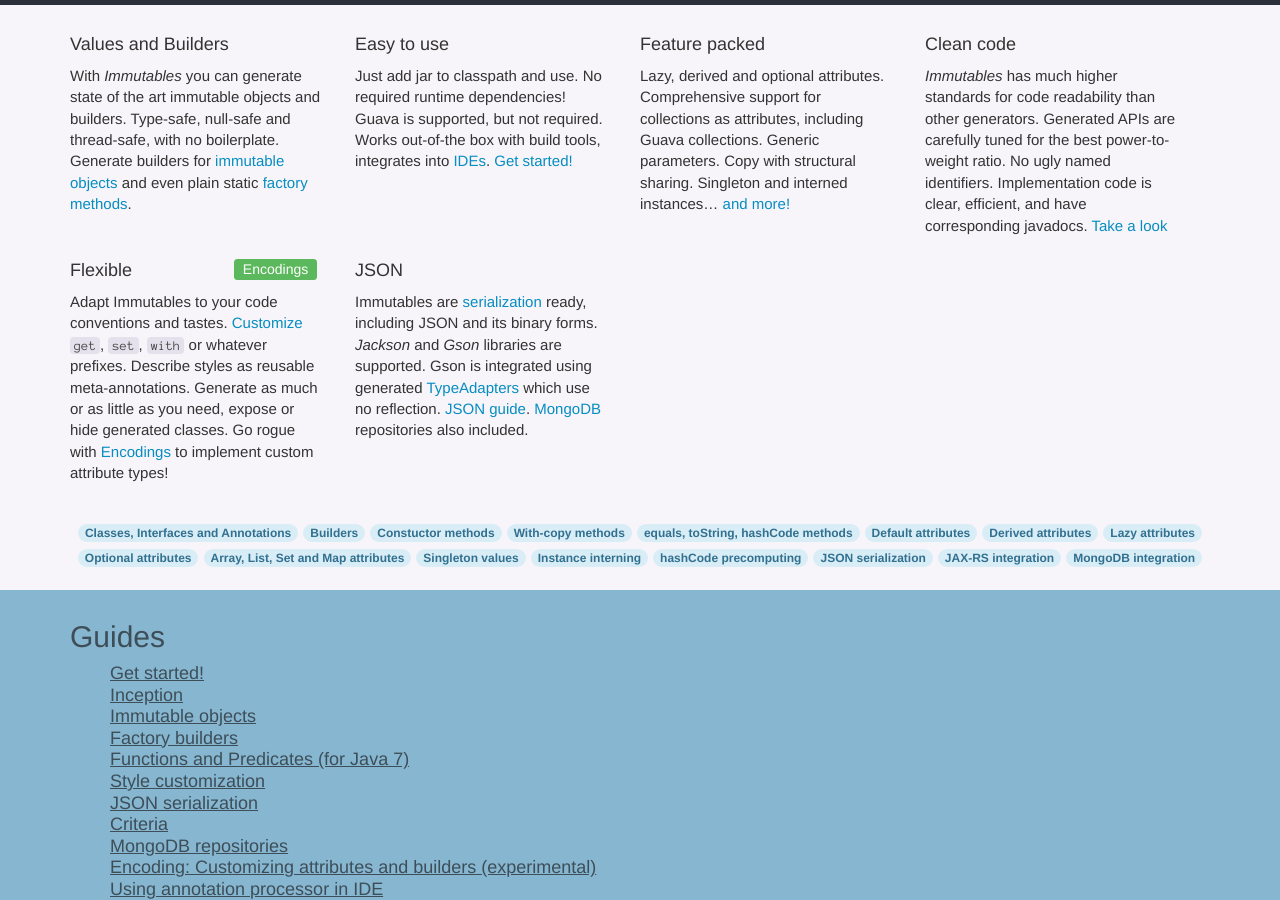
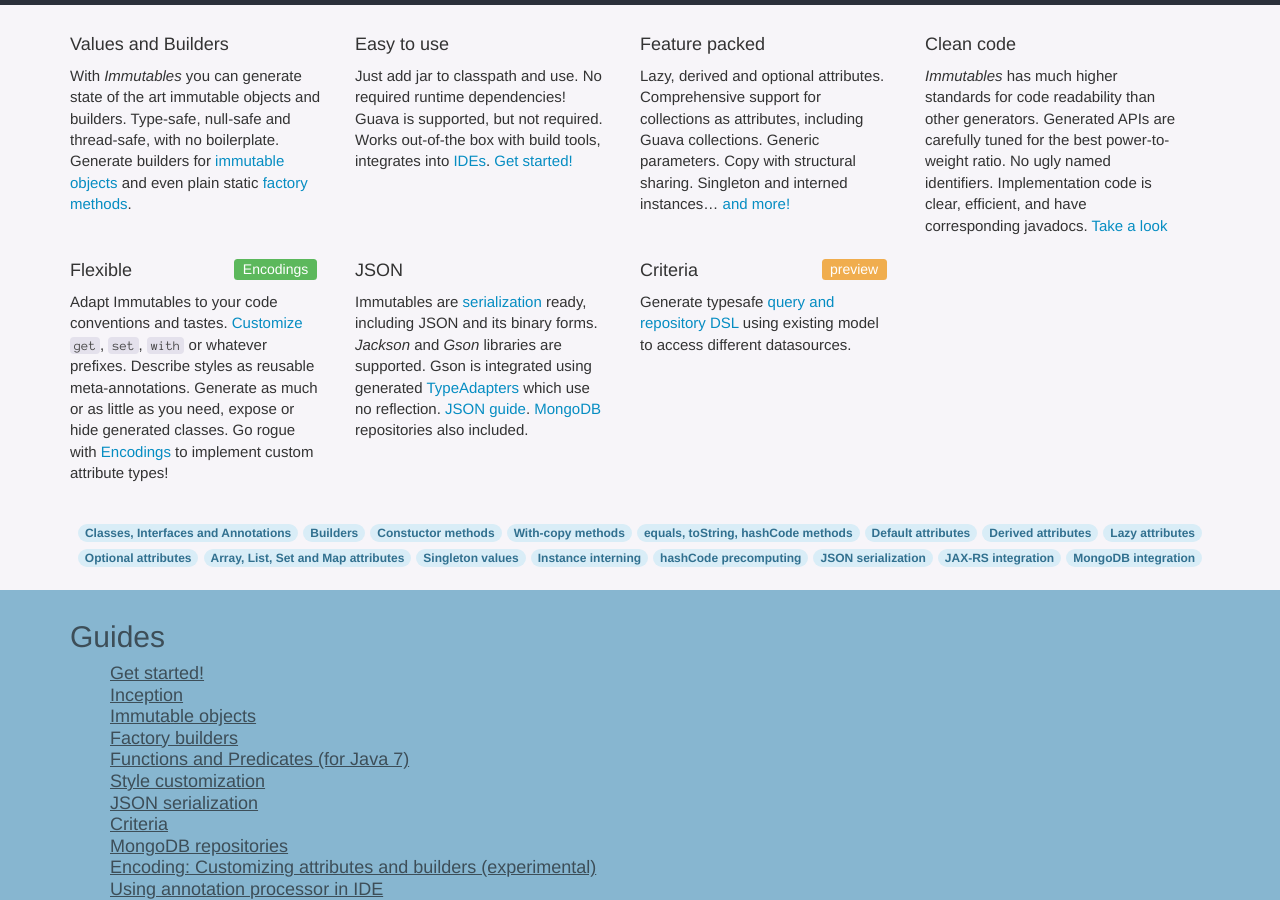
Before and after one commit to immutables/immutables.github.io, a Jekyll site: the page built from index.html, in a window 1280 px wide and 900 px high, scrolled down 674 px. Built offline with Jekyll 4.4.1, drawn with Linux system fonts in a browser that asks for light colours; nearby versions of some CDN libraries; Markdown is read by kramdown in place of the engine named in the settings.

Commit message:
Homepage. Add criteria section linking to its page

```diff
--- a/index.html
+++ b/index.html
@@ -93,6 +93,17 @@ Immutables are [serialization](/immutable.html#serialization) ready, including J
 {% endcapture %}
 {{ promo | markdownify }}
     </section>
+
+   <section class="feature">
+    <span class="label label-warning" title="Experimental encodings">preview</span>
+{% capture promo %}
+#### Criteria
+
+Generate typesafe [query and repository DSL](/criteria.html) using existing model to access different datasources.
+{% endcapture %}
+{{ promo | markdownify }}
+    </section>
+
     <br>
   </div>
 </section>
```
